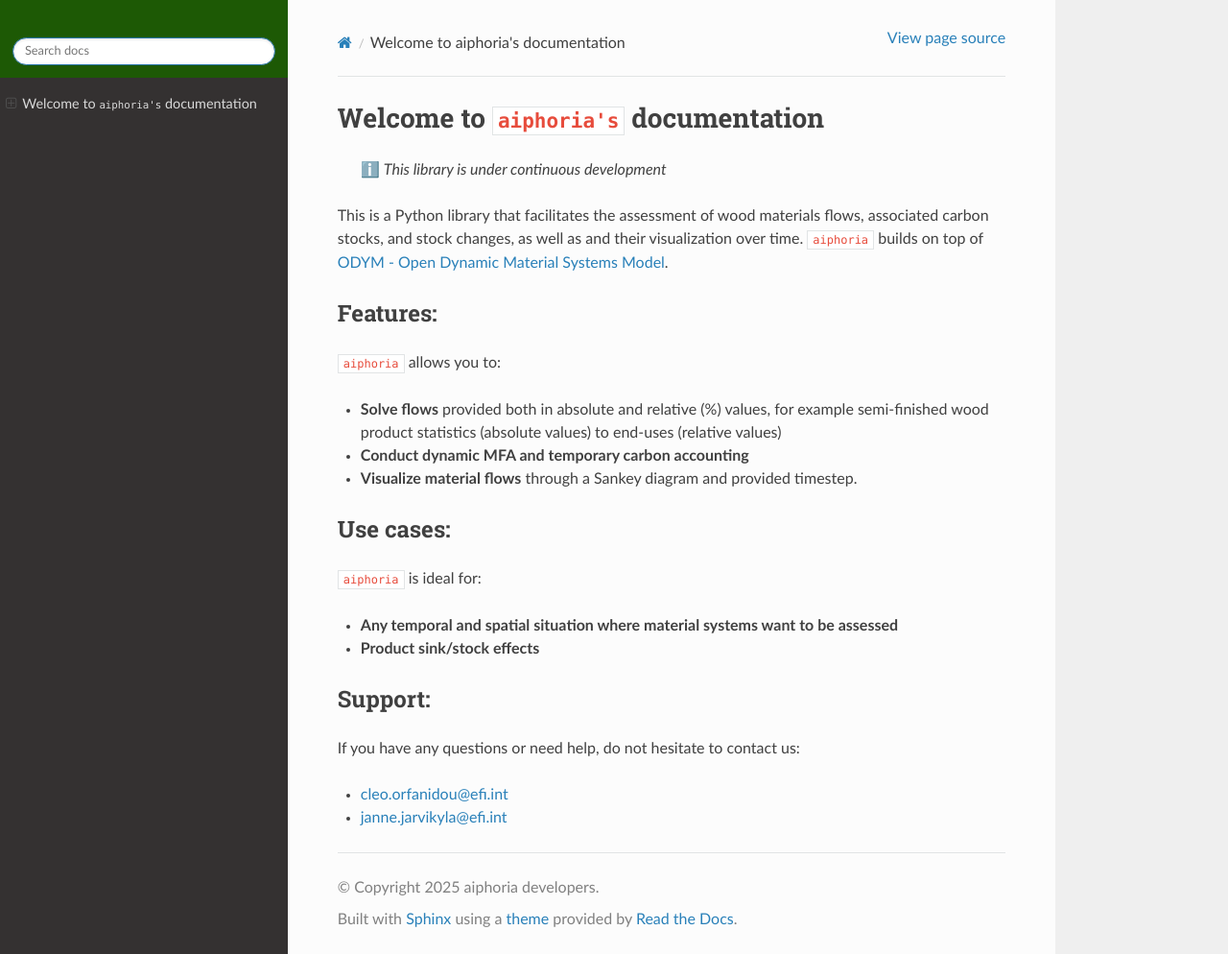
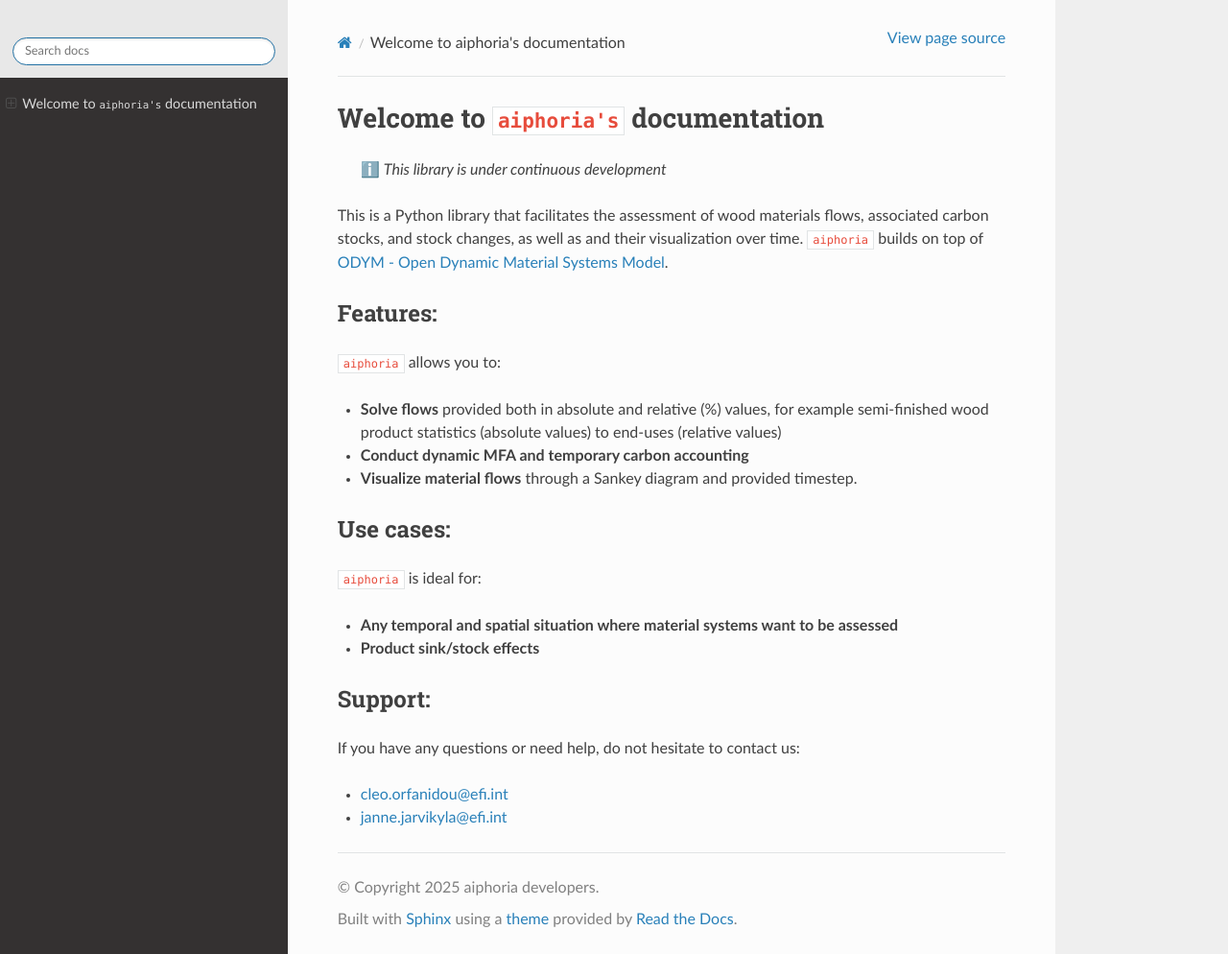
Before and after one commit to EuropeanForestInstitute/aiphoria, a Sphinx documentation site: the page built from docs/index.md, in a window 1280 px wide and 994 px high. Shown: the whole window at 96% size. Built offline with Sphinx 7.4.7 and the Read the Docs theme 3.1.0, drawn with Linux system fonts in a browser that asks for light colours.

Commit message:
Update conf.py

```diff
--- a/docs/conf.py
+++ b/docs/conf.py
@@ -49,5 +49,5 @@ html_favicon = "favicon.ico"
 html_theme_options = {
     'logo_only': True,
     'display_version': False,
-"style_nav_header_background": "#1D5905",
+"style_nav_header_background": "#E8E8E8",
 }
```
